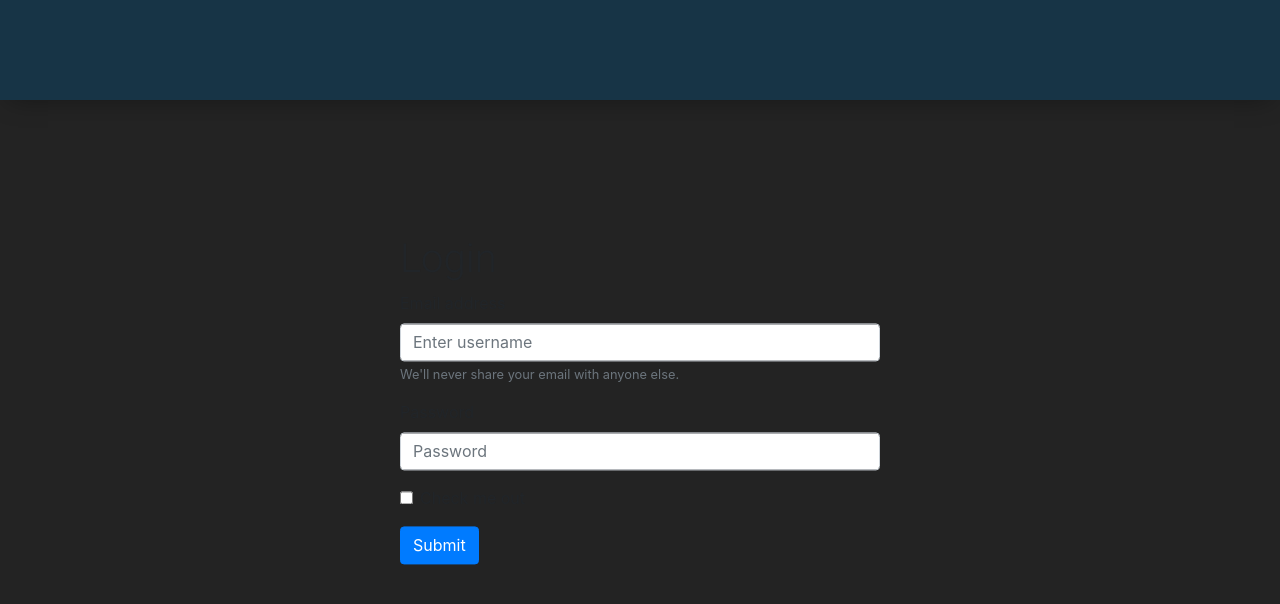
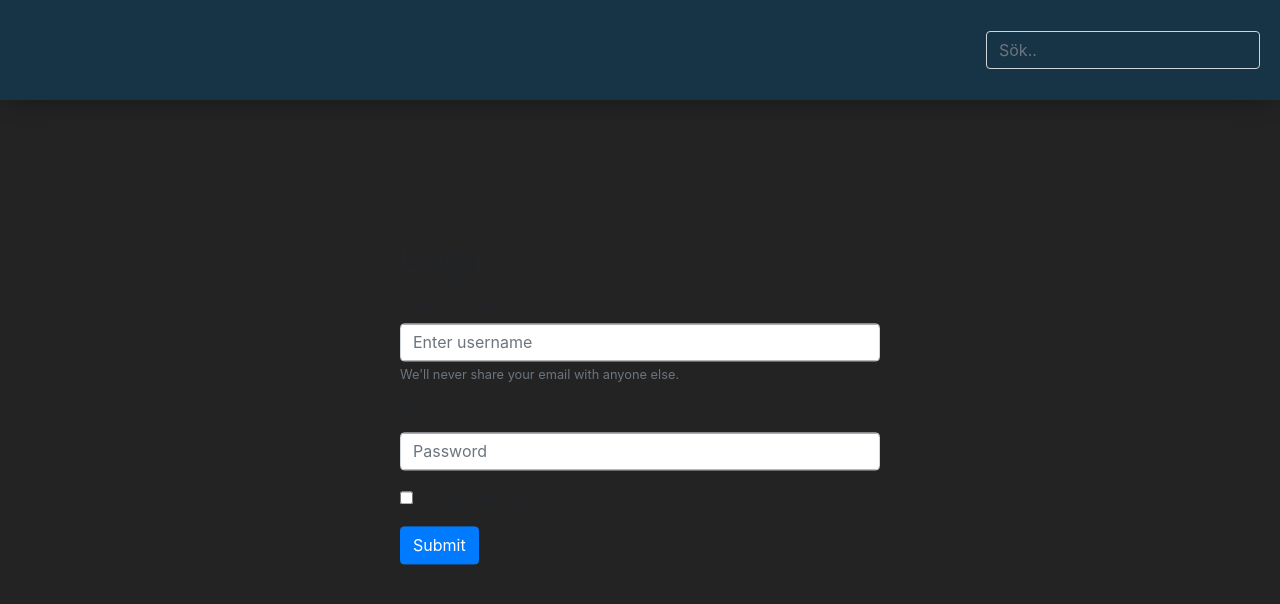
Before and after one commit to GustavPS/Dose, a Next.js app: page /login in a window 1280 px wide. Shown: the top 604 px of the page. Built offline with nearby package versions, Linux system fonts and the light colour scheme.

Commit message:
Added search functionality

```diff
--- a/components/layout.js
+++ b/components/layout.js
@@ -1,19 +1,75 @@
 import Head from 'next/head'
 import styles from './layout.module.css'
-import utilStyles from '../styles/utils.module.css'
-import Link from 'next/link'
+import Search from './search';
+import {useState} from 'react'
+import MovieBackdrop from './movieBackdrop';
+import Router from 'next/router';
 
-const name = 'Gustav P Svensson'
 
-export default function Layout({ children, home }) {
+export default function Layout({ children, home, searchEnabled, server}) {
+
+  const [searchResults, setSearchResults] = useState([]);
+  let currentResults = [];
+  let count = 0;
+
+  const selectMovie = (id) => {
+      Router.push(`/server/${server.server_id}/video/${id}`);
+  }
+
+  const onSearch = (result) => {
+      let elements = []
+      for (let content of result) {
+          let img;
+          for (let image of content.images) {
+              if (image.type === 'BACKDROP') {
+                  img = image.path !== null ? `https://image.tmdb.org/t/p/w500/${image.path}` : 'https://via.placeholder.com/2000x1000'
+                  break;
+              }
+          }
+          elements.push(
+            <MovieBackdrop showTitle key={count} id={content.id} title={content.title} overview={content.overview} backdrop={img} onClick={(id) => selectMovie(content.id)}></MovieBackdrop>
+          );
+          count++;
+      }
+
+      let shouldReRender = false;
+      for (let obj of currentResults) {
+          let found = false;
+          for (let content of result) {
+              if (obj.id === content.id) {
+                  found = true;
+                  break;
+              }
+          }
+          if (!found) {
+              shouldReRender = true;
+              break;
+          }
+      }
+      currentResults = result;
+      if (result.length > 0) {
+        document.getElementById('searchRow').classList.add(styles.SearchResultOpen);
+      } else {
+        document.getElementById('searchRow').classList.remove(styles.SearchResultOpen);
+      }
+      if (shouldReRender) {
+        setSearchResults(elements);
+      }
+  }
+
+
+
   return (
     <div>
       <Head>
         <link href="https://fonts.googleapis.com/css2?family=Roboto:wght@300&display=swap" rel="stylesheet" />
       </Head>
       <header>
-
+        <Search searchEnabled={searchEnabled} server={server} onSearch={(result) => onSearch(result)}></Search>
       </header>
+      <div id="searchRow" className={styles.SearchResult}>
+        {searchResults}
+      </div>
       <main>{children}</main>
     </div>
   )
--- a/components/layout.module.css
+++ b/components/layout.module.css
@@ -0,0 +1,11 @@
+.SearchResult {
+    width: 100%;
+    max-height: 0;
+    color: white;
+    display: flex;
+    max-height: 0;
+}
+
+.SearchResultOpen {
+    max-height: 500px;
+}
--- a/components/movieBackdrop.js
+++ b/components/movieBackdrop.js
@@ -13,6 +13,7 @@ export default class MovieBackdrop extends React.Component {
         this.time = props.time ? props.time : null;
         this.runtime = props.runtime ? props.runtime : null;
         this.markAsDoneButton = props.markAsDoneButton;
+        this.showTitle = props.showTitle;
 
         this.markAsWatched = this.markAsWatched.bind(this);
     }
@@ -31,11 +32,19 @@ export default class MovieBackdrop extends React.Component {
         });
     }
 
+    getStyle() {
+        if (this.showTitle) {
+            return {opacity: '1'};
+        } else {
+            return {};
+        }
+    }
+
     render() {
 
         return (
             <div onClick={() => this.props.onClick(this.id)} className={style.backdrop} style={{backgroundImage: `url('${this.backdrop}')`}}>
-                <h3 className={style.title}>{this.title}</h3>
+                <h3 className={style.title} style={this.getStyle()}>{this.title}</h3>
                 <p className={style.overview}>
                     {this.overview.substring(0, 150)}{this.overview.length > 150 ? '...' : ''}
                 </p>
--- a/components/movieBackdrop.module.css
+++ b/components/movieBackdrop.module.css
@@ -5,7 +5,7 @@
     background-position: center;
     background-repeat: no-repeat;
     transition: all 0.2s;
-    margin: 0 5px 0 5px;
+    /*margin: 0 5px 0 5px; */
     display: inline-block;
     position: relative;
     text-shadow: 1px 1px 2px rgba(150, 150, 150, 1);
--- /dev/null
+++ b/components/search.js
@@ -0,0 +1,70 @@
+import Style from './search.module.css';
+import Form from 'react-bootstrap/Form';
+import fetch from 'node-fetch'
+import didYouMean from 'didyoumean';
+didYouMean.threshold = 0.1;
+
+
+export default class Search extends React.Component {
+    constructor(props) {
+        super(props);
+        this.server = props.server;
+        this.series = [];
+        this.movies = [];
+        this.enabled = props.searchEnabled;
+        this.search = this.search.bind(this);
+        if (this.enabled) {
+            this.getAllContent();
+        }
+        this.onSearch = props.onSearch;
+    }
+
+    /**
+     * This is used to get all the movies/series from the server
+     */
+    getAllContent() {
+        fetch(`http://${this.server.server_ip}:4000/api/list`)
+        .then(r => r.json())
+        .then(content => {
+            this.series = content.series;
+            this.movies = content.movies;
+            console.log(this.movies);
+        })
+    }
+
+    search(event) {
+        let query = event.target.value;
+        if (query === "") {
+            this.onSearch([]);
+            return;
+        }
+        let found = [];
+        for (let movie of this.movies) {
+            if (movie.title.toLowerCase().includes(query)) {
+                found.push(movie);
+            }
+        }
+        for (let serie of this.series) {
+            if (serie.title.toLowerCase().includes(quer)) {
+                found.push(serie);
+            }
+        }
+        /*
+        if (found.length === 0) {
+            let didYouMeanResult = didYouMean(query, this.movies, 'title');
+            if (didYouMeanResult != null) {
+                found.push(didYouMeanResult);
+            }
+        }
+        */
+       this.onSearch(found);
+    }
+
+    render() {
+        return (
+            <Form className={Style.searchForm}>
+                <Form.Control onChange={this.search} type="text" placeholder="Sök.." />
+            </Form>
+        )
+    }
+}
--- /dev/null
+++ b/components/search.module.css
@@ -0,0 +1,12 @@
+.searchForm {
+    position: absolute;
+    top: 50%;
+    transform: translateY(-50%);
+    right: 20px;
+    display: table;
+}
+
+.searchForm input {
+    background-color: #173446;
+    color: white;
+}
--- a/package.json
+++ b/package.json
@@ -11,6 +11,7 @@
     "@silvermine/videojs-chromecast": "^1.2.1",
     "@silvermine/videojs-quality-selector": "^1.2.4",
     "bootstrap": "^4.4.1",
+    "didyoumean": "^1.2.1",
     "hls.js": "^0.13.2",
     "js-cookie": "^2.2.1",
     "jsonwebtoken": "^8.5.1",
--- a/pages/server/[server]/index.js
+++ b/pages/server/[server]/index.js
@@ -28,6 +28,7 @@ export default (props) => {
     const [latestMovies, setLatesMovies] = useState(null);
     const [movies, setMovies] = useState([]);
     const [ongoingMovies, setOngoingMovies] = useState([]);
+    let allContent = [];
 
 
 
@@ -239,7 +240,7 @@ export default (props) => {
 
     // LAYOUT //
     return (
-        <Layout>
+        <Layout searchEnabled server={server}>
             <Head>
             </Head>
             <Carousel interval={10000}>
--- a/styles/global.css
+++ b/styles/global.css
@@ -4,6 +4,7 @@ header {
     -webkit-box-shadow: 0px 7px 25px -9px rgba(0, 0, 0, 0.4);
     -moz-box-shadow: 0px 7px 25px -9px rgba(0, 0, 0, 0.4);
     box-shadow: 0px 7px 25px -9px rgba(0, 0, 0, 0.4);
+    position: relative;
 }
 
 body {
```
Also changed, not shown: 2 other files (tests, documents, lock files or other folders).
